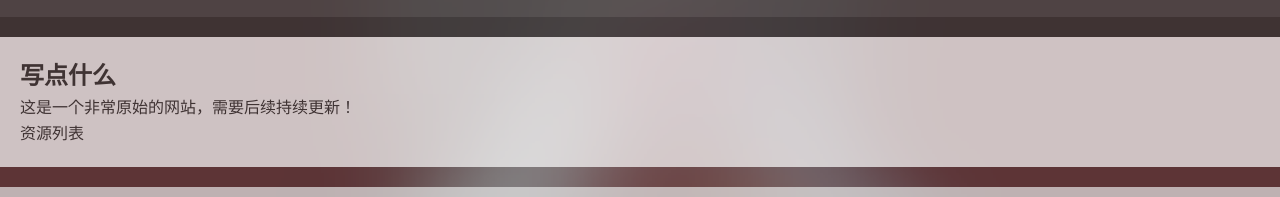
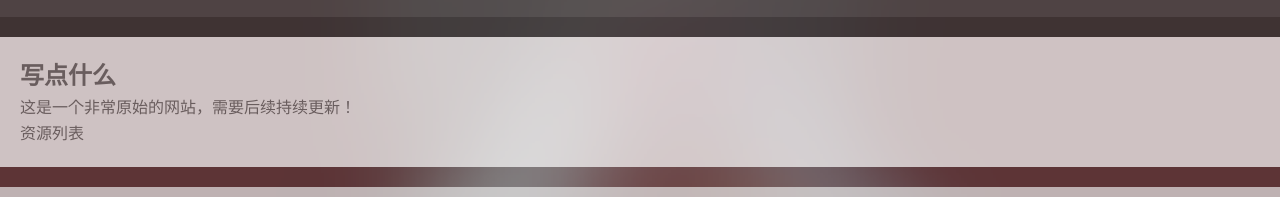
Before and after one commit to Yuanbaohhs/root, a plain HTML site: page index.html in a window 1280 px wide. Shown: the part 161-358 px from the top of the page. Drawn offline with Linux system fonts and the light colour scheme.

Commit message:
Update styles.css

```diff
--- a/styles.css
+++ b/styles.css
@@ -59,6 +59,11 @@ aside {
   margin: 20px 0;
 }
 
+/* article */
+article {
+  opacity: 0.7;
+}
+
 /* 底部样式 */
 footer {
   background: #333;
```
